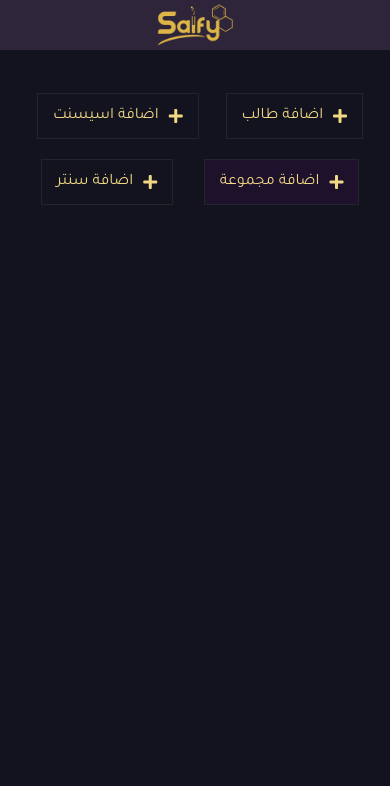
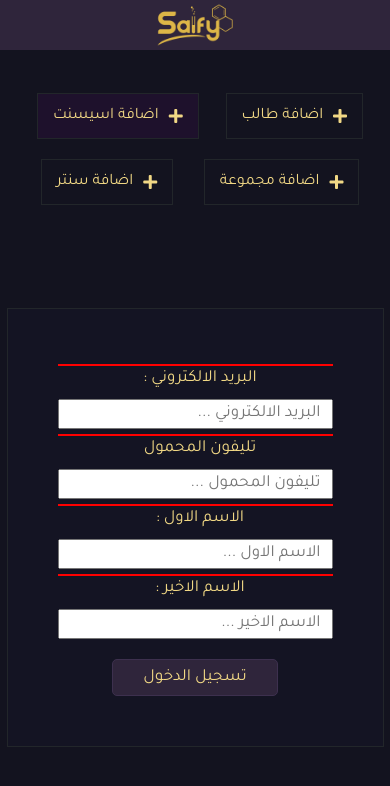
Before and after one commit to tarekkhaled/amr-elsafy, a React (Create React App) app: page / in a window 390 px wide. Shown: the top 786 px of the page. Built offline with nearby package versions, Linux system fonts and the light colour scheme.

Commit message:
make it responsive and implement the code for center and assistant

```diff
--- a/src/additions.js
+++ b/src/additions.js
@@ -1,23 +1,42 @@
 import React , {Component} from 'react';
 import './css/additions.css';
-import Form from './form' ;
-import {createInputField,boss_nav,assistant_nav} from './helpers';
+import {boss_nav,assistant_nav,whatElementFireTheEvent,addAssistantForm,addCenterForm} from './additions_helpers';
 
 
 class Additions extends Component {
     state = {
-        whichForm : 'add_student',
         whoEnter : 'boss', // boss , assistant  , student
-        active : 'session'
+        active : 'assistant'
     }
-    sendWhichForm = () => {
-        const {whichForm} = this.state;
-        switch (whichForm) {
-            case 'add_student':
-                return <Form
-                    form =  'login'
-                    input_field10 = {createInputField(': البريد الالكتروني','email','student_mail','... البريد الالكتروني','error_student_mail')}
-                />
+
+    switchActive = (e) => {
+        switch (whatElementFireTheEvent(e)) {
+            case 'student_li':
+                this.setState({active : 'student'})
+                break;
+            case 'assistant_li':
+                this.setState({active : 'assistant'})
+                break;
+            case 'session_li':
+                this.setState({active : 'session'})
+                break;
+            case 'center_li':
+                this.setState({active : 'center'})
+                break;
+            default:
+                break;
+        }
+    }
+    sendWhichForm = ({active}) => {
+
+        switch (active) {
+            case 'student':
+                break;
+            case 'assistant':
+                return addAssistantForm();
+            case 'center':
+                return addCenterForm();
+                break;
             default:
                 break;
         }
@@ -38,11 +57,13 @@ class Additions extends Component {
     render () {
         return (
             <div className="Additions">
-                <ul className="Additions-cards">
+                <ul className="Additions-cards" onClick={this.switchActive}>
+                    {this.handleWhichNavToShow()}
+                </ul>
+                <div>
+                        {this.sendWhichForm(this.state)}
 
-                    {this.handleWhichNavToShow()}
-
-                </ul>
+                </div>
             </div>
         )
     }
--- a/src/css/additions.css
+++ b/src/css/additions.css
@@ -6,6 +6,7 @@ p {
     min-height: 100vh;
     display: flex;
     justify-content: center;
+    flex-wrap: wrap;
 }
 
 .Additions-cards {
@@ -48,7 +49,14 @@ p {
 
 }
 
+@media screen and (min-width : 790px) {
 
+    .Additions-cards {
+        max-height: 20px;
+
+    }
+
+}
 
 
 @media screen and (max-width : 500px) {
```
